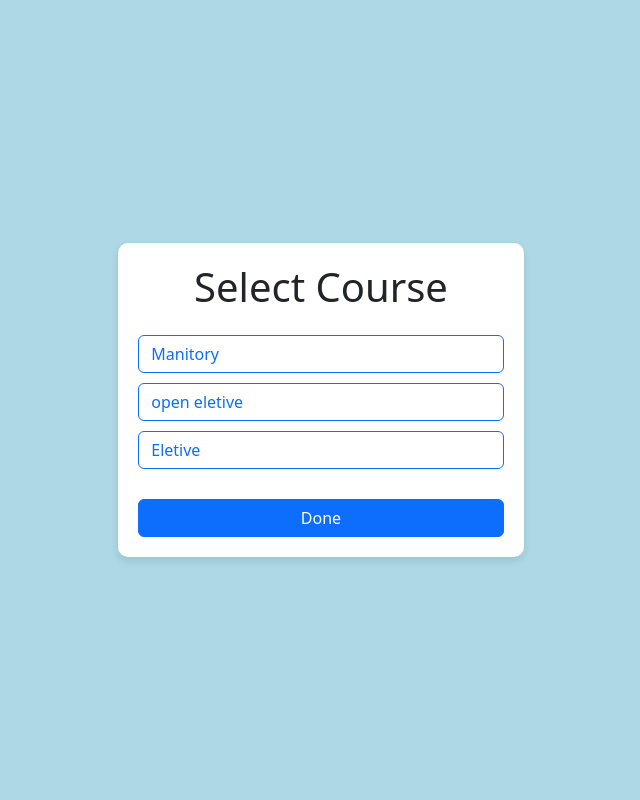
After one commit to shaheen-coder/FeedBack, a Django app: page /course/1/ in a window 1280 px wide. The commit adds this page. Shown: the whole page, without its empty margins (319-959 px from the left). Run offline with Django 5.2, Linux system fonts and the light colour scheme.

Commit message:
[back-end] : added elective ourse logic

```diff
--- a/core/models.py
+++ b/core/models.py
@@ -2,7 +2,7 @@ from django.db import models
 
 DEPARTMENT = (
     ('Computer Science and Engineering','CSE'),
-    ('Tnformation Technology','IT'),
+    ('Information Technology','IT'),
     ('Instrumentation and Controls Engineering','IT'),
     ('Electrical and Electronics Engineering','EEE')
 )
--- a/core/urls.py
+++ b/core/urls.py
@@ -9,8 +9,9 @@ urlpatterns = [
     path('login/',views.StudentLogin.as_view(),name='login'),
     path('feed/<int:sid>/<int:catid>/',views.FeedBackView.as_view(),name='feed'),
     path('search/',views.Search.as_view(),name='search'),
-    path('msubject/<int:sid>/<int:count>/',views.Manitiory.as_view(),name='msubject'),
-    path('mcfeed/<int:sid>/<int:csid>/<int:count>/',views.ManitioryForm.as_view(),name='mfeed'),
+    path('msubject/<int:sid>/<int:cid>/',views.Manitiory.as_view(),name='msubject'),
+    path('mcfeed/<int:sid>/<int:csid>/<int:cid>/',views.ManitioryForm.as_view(),name='mfeed'),
+    path('course/<int:sid>/',views.Course.as_view(),name='course'),
     #api urls
     path('classstaff/subjects/<int:year>/', views.get_subjects, name='get_subjects'),
     path('api/staff/<int:sid>/<str:subject_code>/',views.StaffData.as_view(),name='staff'),
--- a/core/views.py
+++ b/core/views.py
@@ -28,7 +28,7 @@ terms = [
 ]
 DEPARTMENT = (
     ('Computer Science and Engineering','CSE'),
-    ('Tnformation Technology','IT'),
+    ('Information Technology','IT'),
     ('Instrumentation and Controls Engineering','IT'),
     ('Electrical and Electronics Engineering','EEE')
 )
@@ -218,13 +218,21 @@ class StudentLogin(View):
         except Exception as error:
             return render(self.request,'login.html',{'error':error})
 
+class Course(View):
+    template_name = 'coruse.html'
+    def get(self,request,sid):
+        return render(self.request,self.template_name,{'sid':sid})
+
 class Manitiory(View):
     template_name = 'subject.html'
-    def get(self,request,sid,count):
+    def get(self,request,sid,cid):
         is_both = None
         student = Student.objects.get(id=sid)
-        course = ClassStaff.objects.filter(semester=student.semester,subject__mcourse=True)
-
+        manitiory,openelective,elective = False,False,False
+        if cid == 1 : manitiory = True
+        elif cid == 2 : openelective = True
+        elif cid == 3 : elective = True
+        course = ClassStaff.objects.filter(semester=student.semester,subject__mcourse=manitiory,subject__ecourse=elective,subject__oecourse=openelective)
         #print(f'course len : {course.count()}')
         if course.count() >= 6 :
             half = len(course) // 2
@@ -232,8 +240,8 @@ class Manitiory(View):
             course1 = course[0:half]
             course2 = course[half::]
             is_both = True
-            return render(self.request,self.template_name,{'student':student,'semester':student.semester,'course1':course1,'course2':course2,'count':count,'both_side':is_both})
-        return render(self.request,self.template_name,{'student':student,'courses':course,'count':count,'both_side':is_both})
+            return render(self.request,self.template_name,{'student':student,'semester':student.semester,'course1':course1,'course2':course2,'cid':cid,'both_side':is_both})
+        return render(self.request,self.template_name,{'student':student,'semester':student.semester,'courses':course,'cid':cid,'both_side':is_both})
 class ManitioryForm(View):
     template_name = 'mfeed.html'
     def score(self,data) :
@@ -247,11 +255,11 @@ class ManitioryForm(View):
             cat = request.POST.get(f'cat_{i}')
             data[f'cat_{i}'] = self.score(cat)
         return data
-    def get(self,request,sid,csid,count):
+    def get(self,request,sid,csid,cid):
         student = Student.objects.get(id=sid)
         data = ClassStaff.objects.get(id=csid)
-        return render(self.request,self.template_name,{'data':data,'sid':student,'count':count})
-    def post(self,request,sid,csid,count):
+        return render(self.request,self.template_name,{'data':data,'sid':student,'cid':cid})
+    def post(self,request,sid,csid,cid):
         student = Student.objects.get(id=sid)
         staff = int(request.POST.get('staff_name'))
         #print(f'satff id : {staff}')
@@ -265,8 +273,7 @@ class ManitioryForm(View):
             staff=staff,
             categories=categories
         )
-        count += 1
-        return redirect('msubject',sid=sid,count=count)
+        return redirect('msubject',sid=sid,cid=cid)
 
 class FeedBackView(View):
     def score(self,data) :
@@ -284,7 +291,7 @@ class FeedBackView(View):
         student = Student.objects.get(id=sid)
         class_staff = ClassStaff.objects.filter(subject__semester=student.semester,section=student.section,subject__mcourse=False)
         if len(class_staff) == catid:
-            if(student.semester > 3) : return redirect('msubject',sid=sid,count=0)
+            if(student.semester > 3) : return redirect('course',sid=sid)
             else : return redirect('home')
         return render(self.request,'feed.html',{'data':class_staff[catid],'sid':sid,'catid':catid})
     def post(self,request,sid,catid):
--- /dev/null
+++ b/templates/coruse.html
@@ -0,0 +1,48 @@
+<!DOCTYPE html>
+<html lang="en">
+<head>
+    <meta charset="UTF-8">
+    <meta name="viewport" content="width=device-width, initial-scale=1.0">
+    <title>Select Course</title>
+    <link href="https://cdn.jsdelivr.net/npm/bootstrap@5.3.0/dist/css/bootstrap.min.css" rel="stylesheet">
+    <style>
+        body {
+            background-color: #add8e6; /* Light blue background */
+        }
+        .container-box {
+            background-color: #ffffff; /* White container */
+            padding: 20px;
+            border-radius: 10px;
+            box-shadow: 0px 4px 8px rgba(0, 0, 0, 0.1);
+        }
+        .btn-list {
+            width: 100%;
+            text-align: left;
+            margin-bottom: 10px;
+        }
+        .btn-done {
+            width: 100%;
+            margin-top: 20px;
+        }
+    </style>
+</head>
+<body>
+
+<div class="container d-flex justify-content-center align-items-center vh-100">
+    <div class="container-box text-center">
+        <h1 class="mb-4">Select Course</h1>
+
+        <!-- List of course buttons -->
+        <a href="{% url 'msubject' sid 1 %}" class="btn btn-outline-primary btn-list">Manitory </a>
+        <a href="{% url 'msubject' sid 2 %}" class="btn btn-outline-primary btn-list">open eletive</a>
+        <a href="{% url 'msubject' sid 3 %}" class="btn btn-outline-primary btn-list">Eletive</a>
+
+        <!-- Done button -->
+        <a href="{% url 'home' %}" class="btn btn-primary btn-done">Done</a>
+    </div>
+</div>
+
+<script src="https://cdn.jsdelivr.net/npm/@popperjs/core@2.11.6/dist/umd/popper.min.js"></script>
+<script src="https://cdn.jsdelivr.net/npm/bootstrap@5.3.0/dist/js/bootstrap.min.js"></script>
+</body>
+</html>
--- a/templates/mfeed.html
+++ b/templates/mfeed.html
@@ -408,7 +408,7 @@
             </div>
         </div>
     </div>
-        <form id="feedbackForm" action="{% url 'mfeed' sid.id data.id count %}" method="POST">
+        <form id="feedbackForm" action="{% url 'mfeed' sid.id data.id cid %}" method="POST">
             {% csrf_token %}
             <div class="button_column">
                 <input type="hidden" name="staff_name" value="{{data.staff.id}}">
--- a/templates/subject.html
+++ b/templates/subject.html
@@ -28,7 +28,7 @@
         {% if both_side %}
         <div class="sub_container_1">
             {% for course in course1 %}
-            <a href="{% url 'mfeed' student.id course.id 0 %}">
+            <a href="{% url 'mfeed' student.id course.id cid %}">
                 <div class="sub_1">
                     <div class="inner_sub">
                         {{course.subject.name}} - {{course.subject.subject_code}}
@@ -39,7 +39,7 @@
         </div>
         <div class="sub_container_2">
             {% for course in course2 %}
-            <a href="{% url 'mfeed' student.id course.id 0 %}">
+            <a href="{% url 'mfeed' student.id course.id cid %}">
                 <div class="sub_1">
                     <div class="inner_sub">
                         {{course.subject.name}} - {{course.subject.subject_code}}
@@ -82,7 +82,7 @@
         });
 
         function home() {
-            window.location.href = "{% url 'home' %}";
+            window.location.href = "{% url 'course' cid %}";
         }
         const urlParts = window.location.pathname.split('/');
         const count = parseInt(urlParts[urlParts.length - 2]);
```
Also changed, not shown: lst.py (deleted, +0 -12 lines), db.sqlite3.
